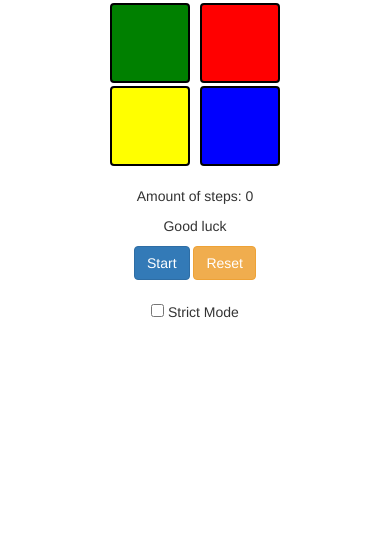
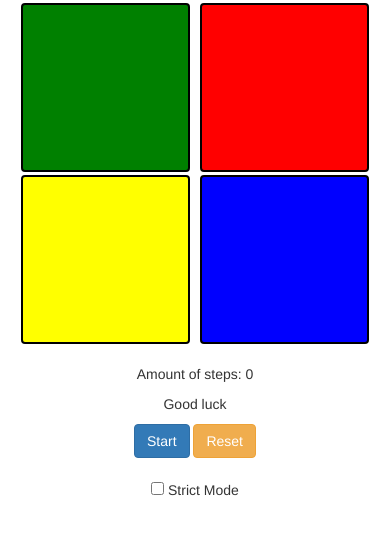
Before and after one commit to loolys/SimonGameJS, a plain HTML site: page index.html in a window 390 px wide. Drawn offline with nearby package versions, Linux system fonts and the light colour scheme.

Commit message:
Changed the css to make the buttons fit better on mobile screen

```diff
--- a/main.js
+++ b/main.js
@@ -151,6 +151,5 @@ function correctAnswer(){
             currentClick = 0;
             game(true);
         }, 1000);
-
     }
 }
--- a/style.css
+++ b/style.css
@@ -23,9 +23,9 @@
 
 .game-btns {
 
-    width: 80px;
-    height: 80px;
-    max-height: 80px;
-    max-width: 80px;
+    width: 20vh;
+    height: 20vh;
+    max-height: 20vh;
+    max-width: 20vh;
     margin: 3px;
 }
```
